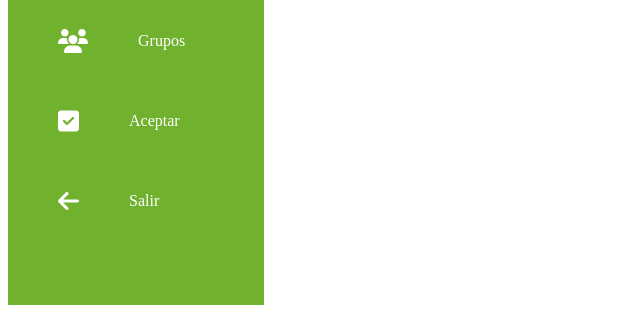
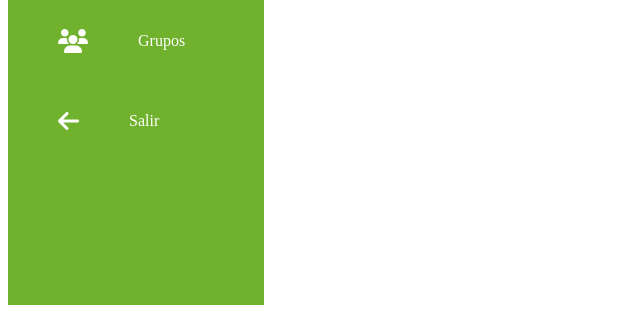
Before and after one commit to davidstivenmerchan/contruccion, a PHP site: page /Roles/admi/banner.php in a window 1280 px wide. Shown: the part 583-896 px from the top of the page, without its empty margins (0-640 px from the left). Run offline with PHP 8.4, Linux system fonts and the light colour scheme; some libraries are stand-ins or nearby versions.

Commit message:
eliminacion del aceptar en el banner

```diff
--- a/Roles/admi/banner.php
+++ b/Roles/admi/banner.php
@@ -52,13 +52,6 @@
                     </a>
                 </li>
                 <li>
-                    <a href="pag_admin/grupos.php">
-                        <span class="icon"><i class="fa fa-check-square" aria-hidden="true"></i></span>
-                        <span class="title">Aceptar</span>
-                    </a>
-                </li>
-
-                <li>
                     <a href="../../includes/salir.php" class="salir">
                         <span class="icon"><i class="fa fa-arrow-left" aria-hidden="true"></i></span>
                         <span class="title">Salir</span>
--- a/index.html
+++ b/index.html
@@ -6,6 +6,7 @@
     <meta name="viewport" content="width=device-width, initial-scale=1.0">
     <link rel="stylesheet" href="./css/styles.css">
     <title>CONSTRUCCION SENA</title>
+
 </head>
 <body>
     <div class="container">
```
